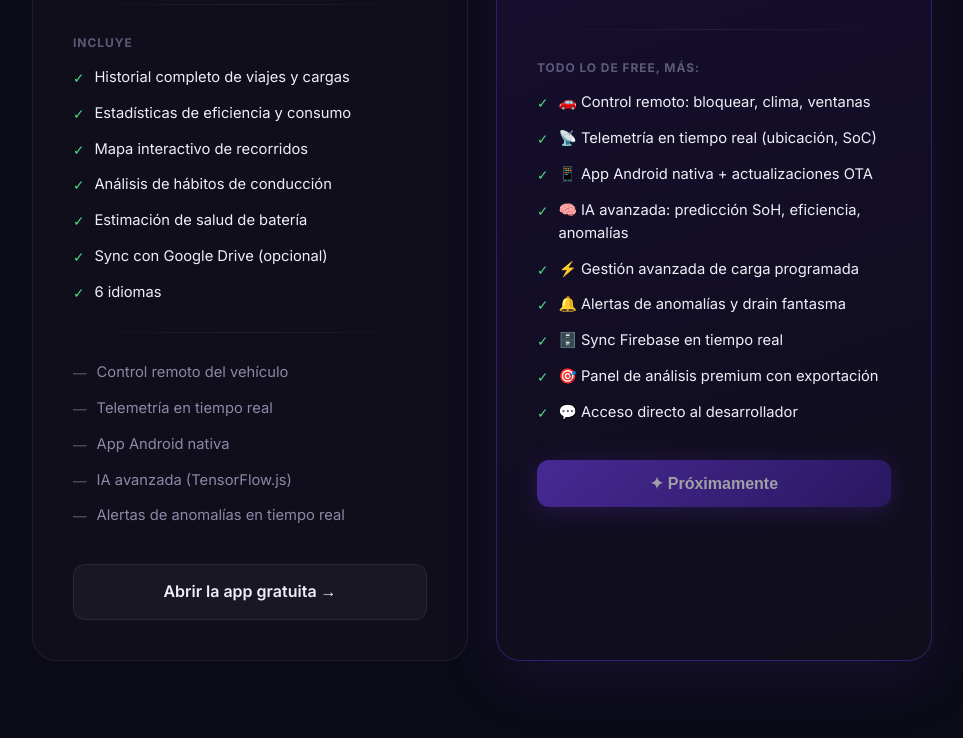
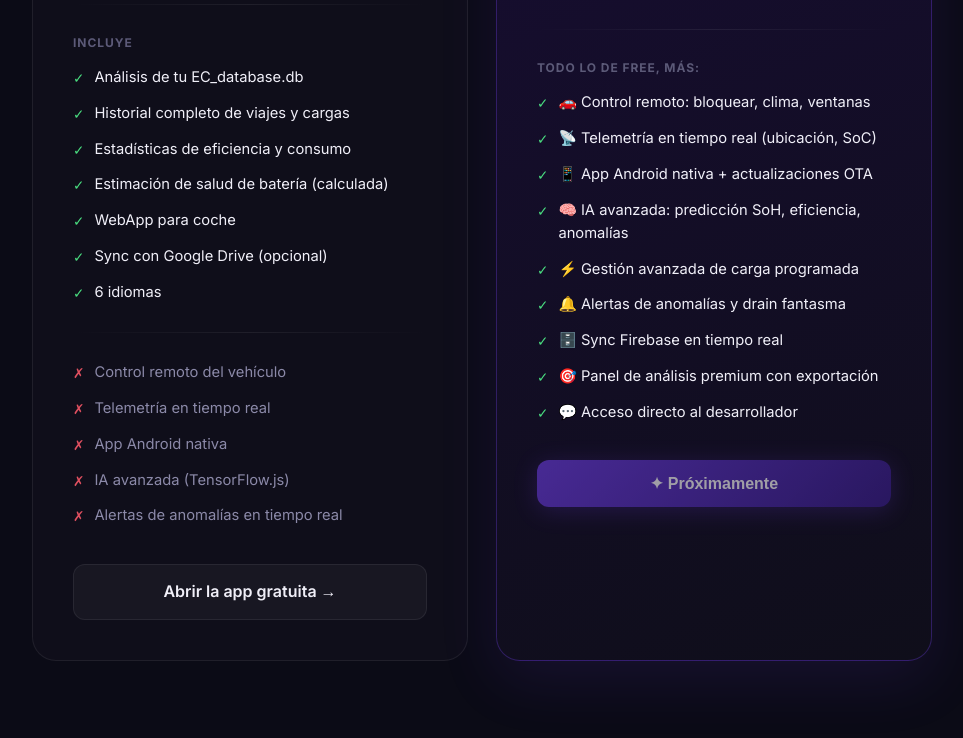
Before and after one commit to miguelpicado/LandingPage_BYDStats, a plain HTML site: page index.html in a window 1280 px wide. Shown: the part 4514-5252 px from the top of the page, without its empty margins (158-1121 px from the left). Drawn offline with Linux system fonts and the light colour scheme.

Commit message:
Update Free plan features and improve no-feature indicator
- Add "Análisis de tu EC_database.db" as first Free feature
- Add "WebApp para coche" to Free plan
- Remove "Mapa interactivo de recorridos" and "Análisis de hábitos de conducción" from Free
- Rename battery health to "Estimación de salud de batería (calculada)"
- Replace — with ✗ for unavailable features; color to red for clarity

Co-Authored-By: Claude Sonnet 4.6 <noreply@anthropic.com>

```diff
--- a/index.html
+++ b/index.html
@@ -412,7 +412,7 @@
     .plan-feature { display: flex; align-items: flex-start; gap: 10px; font-size: .92rem; }
     .plan-feature-check { flex-shrink: 0; margin-top: 2px; font-size: .85rem; }
     .plan-feature-check.yes { color: #4ade80; }
-    .plan-feature-check.no { color: var(--text-dim); }
+    .plan-feature-check.no { color: #e05060; }
     .plan-feature-text { color: var(--text-muted); }
     .plan-feature-text.active { color: var(--text); }
     .plan-separator {
@@ -776,6 +776,10 @@
           <div class="plan-features-list">
             <div class="plan-feature">
               <span class="plan-feature-check yes">✓</span>
+              <span class="plan-feature-text active">Análisis de tu EC_database.db</span>
+            </div>
+            <div class="plan-feature">
+              <span class="plan-feature-check yes">✓</span>
               <span class="plan-feature-text active">Historial completo de viajes y cargas</span>
             </div>
             <div class="plan-feature">
@@ -784,15 +788,11 @@
             </div>
             <div class="plan-feature">
               <span class="plan-feature-check yes">✓</span>
-              <span class="plan-feature-text active">Mapa interactivo de recorridos</span>
+              <span class="plan-feature-text active">Estimación de salud de batería (calculada)</span>
             </div>
             <div class="plan-feature">
               <span class="plan-feature-check yes">✓</span>
-              <span class="plan-feature-text active">Análisis de hábitos de conducción</span>
-            </div>
-            <div class="plan-feature">
-              <span class="plan-feature-check yes">✓</span>
-              <span class="plan-feature-text active">Estimación de salud de batería</span>
+              <span class="plan-feature-text active">WebApp para coche</span>
             </div>
             <div class="plan-feature">
               <span class="plan-feature-check yes">✓</span>
@@ -804,23 +804,23 @@
             </div>
             <div class="plan-separator" style="margin:16px 0;"></div>
             <div class="plan-feature">
-              <span class="plan-feature-check no">—</span>
+              <span class="plan-feature-check no">✗</span>
               <span class="plan-feature-text">Control remoto del vehículo</span>
             </div>
             <div class="plan-feature">
-              <span class="plan-feature-check no">—</span>
+              <span class="plan-feature-check no">✗</span>
               <span class="plan-feature-text">Telemetría en tiempo real</span>
             </div>
             <div class="plan-feature">
-              <span class="plan-feature-check no">—</span>
+              <span class="plan-feature-check no">✗</span>
               <span class="plan-feature-text">App Android nativa</span>
             </div>
             <div class="plan-feature">
-              <span class="plan-feature-check no">—</span>
+              <span class="plan-feature-check no">✗</span>
               <span class="plan-feature-text">IA avanzada (TensorFlow.js)</span>
             </div>
             <div class="plan-feature">
-              <span class="plan-feature-check no">—</span>
+              <span class="plan-feature-check no">✗</span>
               <span class="plan-feature-text">Alertas de anomalías en tiempo real</span>
             </div>
           </div>
```
